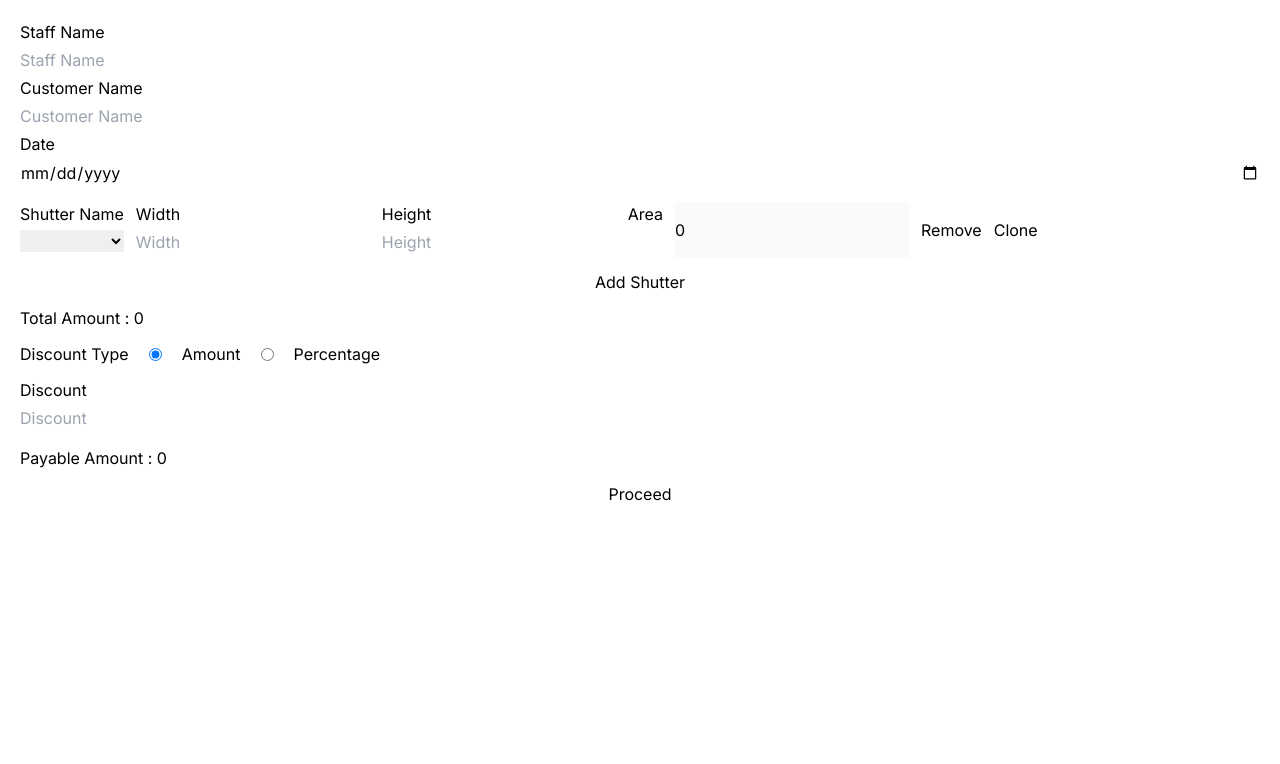
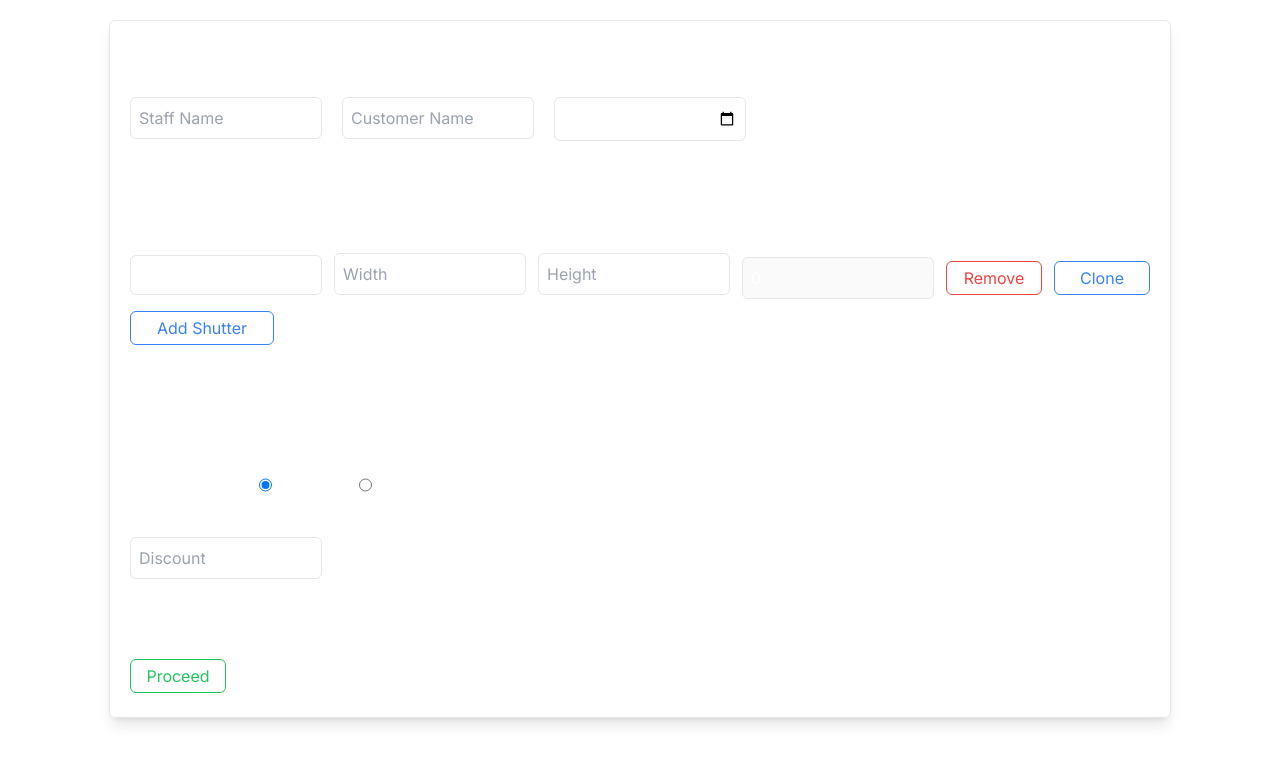
Before and after one commit to AyushMehta24/Custom_Shutter_store, a Next.js app: page / in a window 1280 px wide. Both pictures are taken after a click on the button "Add Shutter". Shown: the top 764 px of the page. Built offline with nearby package versions, Linux system fonts and the light colour scheme.

Commit message:
IMPROVED : Improved css

```diff
--- a/src/app/globals.css
+++ b/src/app/globals.css
@@ -2,19 +2,19 @@
 @tailwind components;
 @tailwind utilities;
 
-/* :root {
-  --foreground-rgb: 0, 0, 0;
-  --background-start-rgb: 214, 219, 220;
+:root {
+  --foreground-rgb: 255, 255, 255;
+  --background-start-rgb: 255, 255, 255;
   --background-end-rgb: 255, 255, 255;
-} */
-/*
+}
+
 @media (prefers-color-scheme: dark) {
   :root {
-    --foreground-rgb: 255, 255, 255;
-    --background-start-rgb: 0, 0, 0;
-    --background-end-rgb: 0, 0, 0;
+    --foreground-rgb: 0, 0, 0;
+    --background-start-rgb: 255, 255, 255;
+    --background-end-rgb: 255, 255, 255;
   }
-} */
+}
 
 body {
   color: rgb(var(--foreground-rgb));
--- /dev/null
+++ b/src/components/ButtonComponent.tsx
@@ -0,0 +1,23 @@
+import React from "react";
+
+export default function ButtonComponent({
+  handleClick,
+  label,
+  customClass,
+  type = "button",
+}: {
+  handleClick?: React.MouseEventHandler<HTMLButtonElement> | undefined;
+  label: string;
+  customClass?: string;
+  type?: "button" | "submit" | "reset" | undefined;
+}) {
+  return (
+    <button
+      type={type}
+      className={`border w-24 p-1 rounded-md ${customClass}`}
+      onClick={handleClick}
+    >
+      {label}
+    </button>
+  );
+}
--- a/src/components/RadioComponent.tsx
+++ b/src/components/RadioComponent.tsx
@@ -22,18 +22,18 @@ export default function RadioComponent({
   return (
     <div className="flex gap-5 items-center">
       <label>{label}</label>
-      {options.map((option: OptionT) => {
+      {options.map((option: OptionT, index: number) => {
         return (
-          <>
+          <div key={index} className="flex gap-2">
             <input
               type="radio"
-              id={option.name}
+              id={option.name + index}
               {...register(option.name)}
               value={option.value}
               onChange={handleChange}
             />
-            <label htmlFor={option.name}>{option.label}</label>
-          </>
+            <label htmlFor={option.name + index}>{option.label}</label>
+          </div>
         );
       })}
     </div>
--- a/src/components/SelectComponent.tsx
+++ b/src/components/SelectComponent.tsx
@@ -17,7 +17,11 @@ export default function SelectComponent({
   return (
     <div className="flex flex-col gap-1">
       <label htmlFor={name}>{label}</label>
-      <select {...register(name)}>
+      <select
+        {...register(name)}
+        className="border py-2 px-2 w-48 rounded-md focus:border-blue-500 focus:outline-none bg-white"
+      >
+        <option value={""}>{"Select Shutter"}</option>
         {options.map((option: string): JSX.Element => {
           return (
             <option key={option} value={option}>
--- a/src/components/TextComponent.tsx
+++ b/src/components/TextComponent.tsx
@@ -29,6 +29,7 @@ export default function TextComponent({
         {...register(name)}
         onChange={handleChange}
         disabled={isDisabled}
+        className="border py-2 px-2 w-48 rounded-md focus:border-blue-500 focus:outline-none"
       />
       <span>{errors.name && (errors.name?.message as string)}</span>
     </div>
--- a/src/pages/LoginForm.tsx
+++ /dev/null
@@ -1,32 +0,0 @@
-"use client";
-
-import { FieldValues } from "react-hook-form";
-import ShutterSection from "@/sections/ShutterSection";
-import BasicInfoSection from "@/sections/BasicInfoSection";
-import DiscountSection from "@/sections/DiscountSection";
-import { useFormContext } from "@/contexts/FormContext";
-
-export default function LoginForm() {
-  const { handleSubmit } = useFormContext();
-
-  const onSubmit = (data: FieldValues) => console.log(data);
-
-  return (
-    <div id="loginForm" className="w-full">
-      <div id="basicInfo">
-        <form onSubmit={handleSubmit(onSubmit)} className="flex gap-3 flex-col">
-          <div>
-            <BasicInfoSection />
-          </div>
-          <div>
-            <ShutterSection />
-          </div>
-          <div>
-            <DiscountSection />
-          </div>
-          <button type="submit">Proceed</button>
-        </form>
-      </div>
-    </div>
-  );
-}
--- a/src/pages/ShutterForm.tsx
+++ b/src/pages/ShutterForm.tsx
@@ -5,6 +5,7 @@ import ShutterSection from "@/sections/ShutterSection";
 import BasicInfoSection from "@/sections/BasicInfoSection";
 import DiscountSection from "@/sections/DiscountSection";
 import { useFormContext } from "@/contexts/FormContext";
+import ButtonComponent from "@/components/ButtonComponent";
 
 export default function ShutterForm() {
   const { handleSubmit } = useFormContext();
@@ -13,18 +14,19 @@ export default function ShutterForm() {
 
   return (
     <div id="shutterForm" className="w-full">
-      <div id="basicInfo">
-        <form onSubmit={handleSubmit(onSubmit)} className="flex gap-3 flex-col">
-          <div>
-            <BasicInfoSection />
-          </div>
-          <div>
-            <ShutterSection />
-          </div>
-          <div>
-            <DiscountSection />
-          </div>
-          <button type="submit">Proceed</button>
+      <div id="basicInfo" className="flex justify-center ">
+        <form
+          onSubmit={handleSubmit(onSubmit)}
+          className="flex gap-10 flex-col border p-5 shadow-lg rounded-md"
+        >
+          <BasicInfoSection />
+          <ShutterSection />
+          <DiscountSection />
+          <ButtonComponent
+            type="submit"
+            label={"Proceed"}
+            customClass={"mb-1 text-green-500 border-green-500"}
+          />
         </form>
       </div>
     </div>
--- a/src/sections/BasicInfoSection.tsx
+++ b/src/sections/BasicInfoSection.tsx
@@ -22,10 +22,14 @@ const BasciInfoFields: BasicFieldsT[] = [
   },
 ];
 
-export default function BasicInfoSection():JSX.Element {
+export default function BasicInfoSection(): JSX.Element {
   return (
-    <div>
-      {BasciInfoFields.map((field: BasicFieldsT):JSX.Element => {
+    <div className="">
+      <h2 className="text-xl font-semibold" >
+        Basic Information
+      </h2>
+      <div className="flex gap-5">
+        {BasciInfoFields.map((field: BasicFieldsT): JSX.Element => {
           return (
             <TextComponent
               key={field.name}
@@ -36,5 +40,6 @@ export default function BasicInfoSection():JSX.Element {
           );
         })}
       </div>
+    </div>
   );
 }
--- a/src/sections/DiscountSection.tsx
+++ b/src/sections/DiscountSection.tsx
@@ -27,6 +27,8 @@ export default function DiscountSection(): JSX.Element {
 
   return (
     <div className="flex flex-col gap-3">
+      <h2 className="text-xl font-semibold">Discount Information</h2>
+      <div className="flex flex-col gap-3">
         <RadioComponent
           options={Radio_Options}
           label={"Discount Type"}
@@ -51,5 +53,6 @@ export default function DiscountSection(): JSX.Element {
             : finalAmount}
         </p>
       </div>
+    </div>
   );
 }
--- a/src/sections/ShutterRow.tsx
+++ b/src/sections/ShutterRow.tsx
@@ -1,5 +1,6 @@
 "use client";
 
+import ButtonComponent from "@/components/ButtonComponent";
 import SelectComponent from "@/components/SelectComponent";
 import TextComponent from "@/components/TextComponent";
 import { AmountContext } from "@/contexts/AmountContext";
@@ -40,7 +41,7 @@ export default function ShutterRow({
   }, [area, index, setValue]);
 
   return (
-    <div key={index} className="flex gap-3">
+    <div key={index} className="flex gap-3  items-end">
       <SelectComponent
         name={`shutter.${index}.shutterName`}
         label={"Shutter Name"}
@@ -58,18 +59,25 @@ export default function ShutterRow({
         label="Height"
         handleChange={(e) => setHeight(+e.target.value)}
       />
-      <label htmlFor={`shutter.${index}.area`}>Area</label>
-      <input
-        {...register(`shutter.${index}.area`)}
-        disabled={true}
-        value={area}
+      <div className="flex flex-col gap-1">
+        <label htmlFor={`shutter.${index}.area`}>Area</label>
+        <input
+          {...register(`shutter.${index}.area`)}
+          disabled={true}
+          value={area}
+          className="border py-2 px-2 w-48 rounded-md focus:border-blue-500 focus:outline-none"
+        />
+      </div>
+      <ButtonComponent
+        handleClick={() => handleRemoveShutter(index)}
+        label={"Remove"}
+        customClass={"mb-1 text-red-500 border-red-500"}
       />
-      <button type="button" onClick={() => handleRemoveShutter(index)}>
-        Remove
-      </button>
-      <button type="button" onClick={() => handleCloneShutter(index)}>
-        Clone
-      </button>
+      <ButtonComponent
+        handleClick={() => handleCloneShutter(index)}
+        label={"Clone"}
+        customClass={"mb-1 text-blue-500 border-blue-500 "}
+      />
     </div>
   );
 }
--- a/src/sections/ShutterSection.tsx
+++ b/src/sections/ShutterSection.tsx
@@ -5,14 +5,12 @@ import { useFieldArray } from "react-hook-form";
 import { useFormContext } from "@/contexts/FormContext";
 import { AmountContext } from "@/contexts/AmountContext";
 import ShutterRow from "./ShutterRow";
-
+import ButtonComponent from "@/components/ButtonComponent";
 
 export default function ShutterSection(): JSX.Element {
   const { control, watch, getValues } = useFormContext();
 
-  const { finalAmount, setFinalAmount } = useContext(
-    AmountContext
-  ) as {
+  const { finalAmount, setFinalAmount } = useContext(AmountContext) as {
     finalAmount: number;
     setFinalAmount: React.Dispatch<React.SetStateAction<number>>;
   };
@@ -30,7 +28,7 @@ export default function ShutterSection(): JSX.Element {
   const shutterList = watch("shutter");
 
   useEffect(() => {
-    let total = 0;
+    let total: number = 0;
     shutterList &&
       shutterList.map((shutter: any) => {
         total += shutter.area;
@@ -61,6 +59,8 @@ export default function ShutterSection(): JSX.Element {
 
   return (
     <div className="flex flex-col gap-3">
+      <h2 className="text-xl font-semibold">Shutter Information</h2>
+      <div className="flex flex-col gap-3">
         {shutterFields.map((_, index): JSX.Element => {
           return (
             <ShutterRow
@@ -72,12 +72,15 @@ export default function ShutterSection(): JSX.Element {
           );
         })}
         <div className="flex flex-col gap-3">
-        <button type="button" onClick={handleAddShutter} >
-          Add Shutter
-        </button>
+          <ButtonComponent
+            handleClick={() => handleAddShutter()}
+            label={"Add Shutter"}
+            customClass={" w-36 text-blue-500 border-blue-500"}
+          />
 
           <p className="mt-3">Total Amount : {finalAmount}</p>
         </div>
       </div>
+    </div>
   );
 }
--- a/tailwind.config.ts
+++ b/tailwind.config.ts
@@ -4,9 +4,10 @@ const config: Config = {
   content: [
     "./src/pages/**/*.{js,ts,jsx,tsx,mdx}",
     "./src/components/**/*.{js,ts,jsx,tsx,mdx}",
+    "./src/sections/**/*.{js,ts,jsx,tsx,mdx}",
     "./src/app/**/*.{js,ts,jsx,tsx,mdx}",
   ],
-  darkMode:"media",
+  // darkMode:"selector",
   theme: {
     extend: {
       backgroundImage: {
```
Lines whose indentation alone changed are shown as unchanged.
